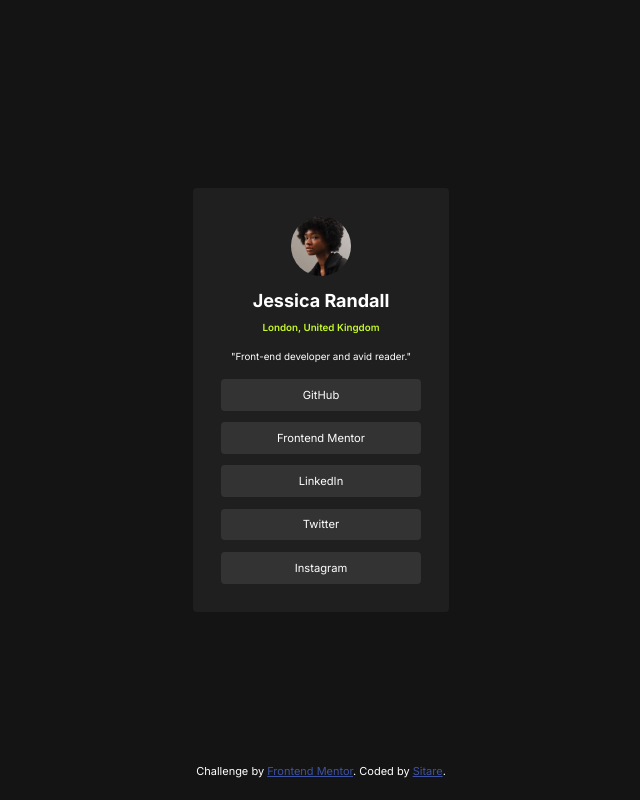
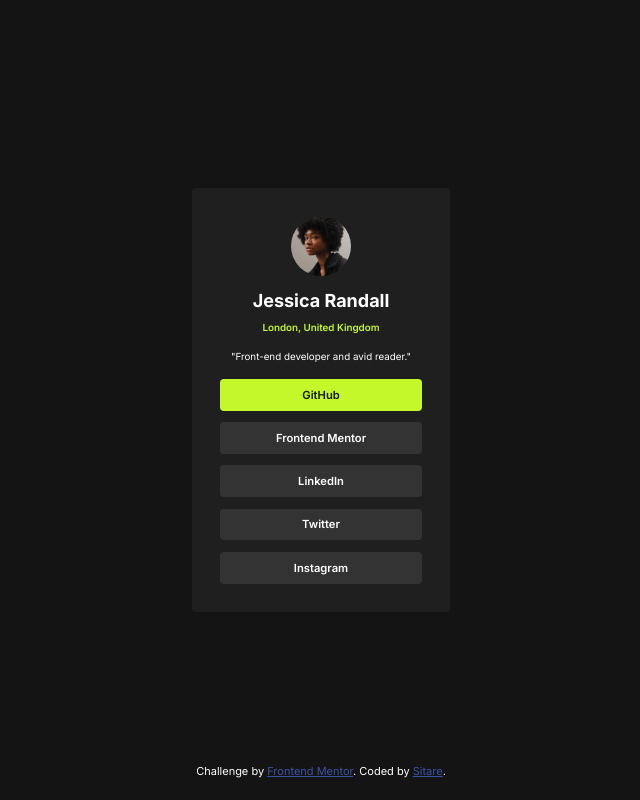
Before and after one commit to msa-sitare/social-links-profile, a plain HTML site: page index.html in a window 1280 px wide. In both pictures the pointer is over the button "GitHub". Shown: the whole page, without its empty margins (319-959 px from the left). Drawn offline with Linux system fonts and the light colour scheme.

Commit message:
add hover-state

```diff
--- a/style.css
+++ b/style.css
@@ -105,6 +105,14 @@ button {
   border-radius: 4px;
   color: var(--neutral-white);
   padding: 0.8em 5em;
+  font-weight: 600;
+}
+
+button:hover {
+  background-color: var(--primary);
+  color: var(--neutral-black);
+  font-weight: 600;
+  cursor: pointer;
 }
 
 @media screen and (min-width: 375px) {
```
